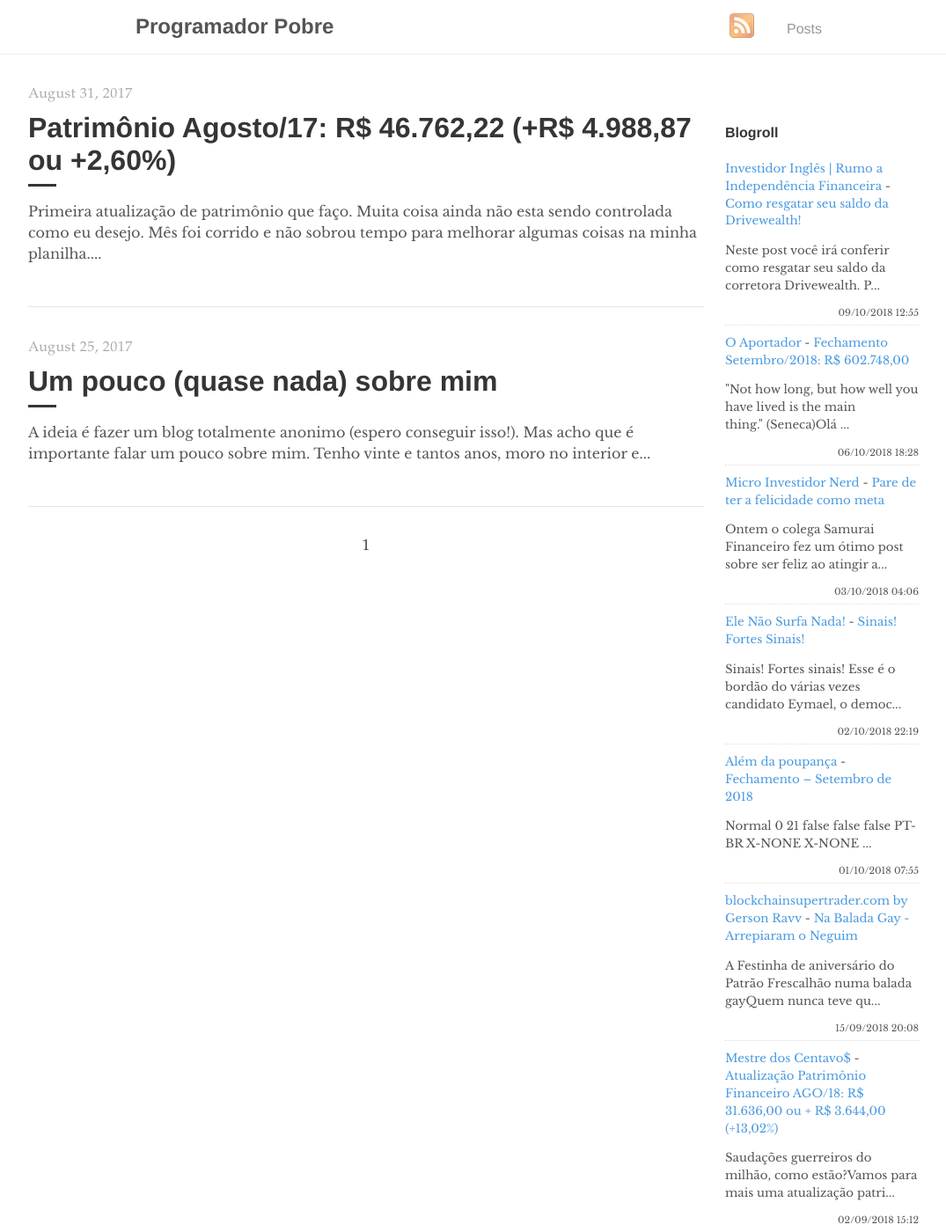
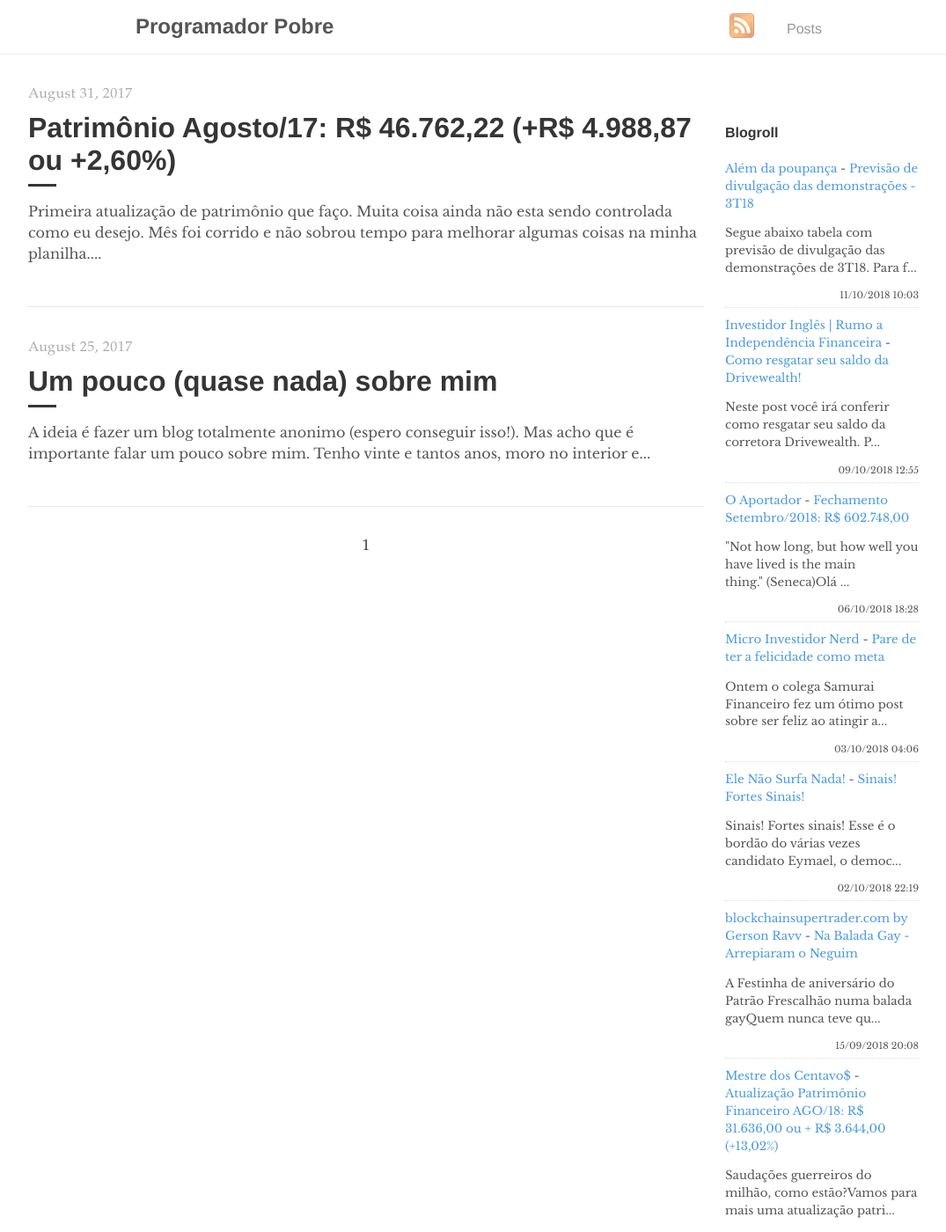
Before and after one commit to programadorpobre/programadorpobre.github.io, a Jekyll site: the page built from index.html, in a window 1280 px wide and 1400 px high. Shown: the whole window at 88% size, without its empty margins (96-1171 px from the left). Built offline with Jekyll 4.4.1, drawn with Linux system fonts in a browser that asks for light colours; the list of posts is cut into pages by our own code; comment, search, counter and statistics services are not loaded.

Commit message:
[ci skip] travis #432

```diff
--- a/_includes/feed-entries.html
+++ b/_includes/feed-entries.html
@@ -1,3 +1,8 @@
+<div class="feed-entry">
+    <a class="feed-entry-site-name" href="https://alemdapoupanca.blogspot.com/">Além da poupança</a> - <a class="feed-entry-title" href="https://alemdapoupanca.blogspot.com/2018/10/previsao-de-divulgacao-das.html">Previsão de divulgação das demonstrações - 3T18</a>
+    <p class="feed-entry-summary">Segue abaixo tabela com previsão de divulgação das demonstrações de 3T18. Para f...</p>
+    <time datetime="2018-10-11T10:03:00.000-03:00">11/10/2018 10:03</time>
+</div>
 <div class="feed-entry">
     <a class="feed-entry-site-name" href="https://www.investidoringles.com/">Investidor Inglês | Rumo a Independência Financeira</a> - <a class="feed-entry-title" href="https://www.investidoringles.com/2018/10/drivewealth-resgate-saldo.html">Como resgatar seu saldo da Drivewealth!</a>
     <p class="feed-entry-summary">Neste post você irá conferir como resgatar seu saldo da corretora Drivewealth. P...</p>
@@ -19,11 +24,6 @@
     <time datetime="2018-10-02T22:19:00.001-03:00">02/10/2018 22:19</time>
 </div>
 <div class="feed-entry">
-    <a class="feed-entry-site-name" href="https://alemdapoupanca.blogspot.com/">Além da poupança</a> - <a class="feed-entry-title" href="https://alemdapoupanca.blogspot.com/2018/10/fechamento-setembro-de-2018.html">Fechamento – Setembro de 2018</a>
-    <p class="feed-entry-summary">         Normal  0      21      false  false  false    PT-BR  X-NONE  X-NONE    ...</p>
-    <time datetime="2018-10-01T07:55:00.000-03:00">01/10/2018 07:55</time>
-</div>
-<div class="feed-entry">
     <a class="feed-entry-site-name" href="http://www.blockchainsupertrader.com/">blockchainsupertrader.com by Gerson Ravv</a> - <a class="feed-entry-title" href="http://www.blockchainsupertrader.com/2018/09/na-balada-gay-arrepiaram-o-neguim.html">Na Balada Gay - Arrepiaram o Neguim</a>
     <p class="feed-entry-summary">A Festinha de aniversário do Patrão Frescalhão numa balada gayQuem nunca teve qu...</p>
     <time datetime="2018-09-15T20:08:00.004-03:00">15/09/2018 20:08</time>
```
